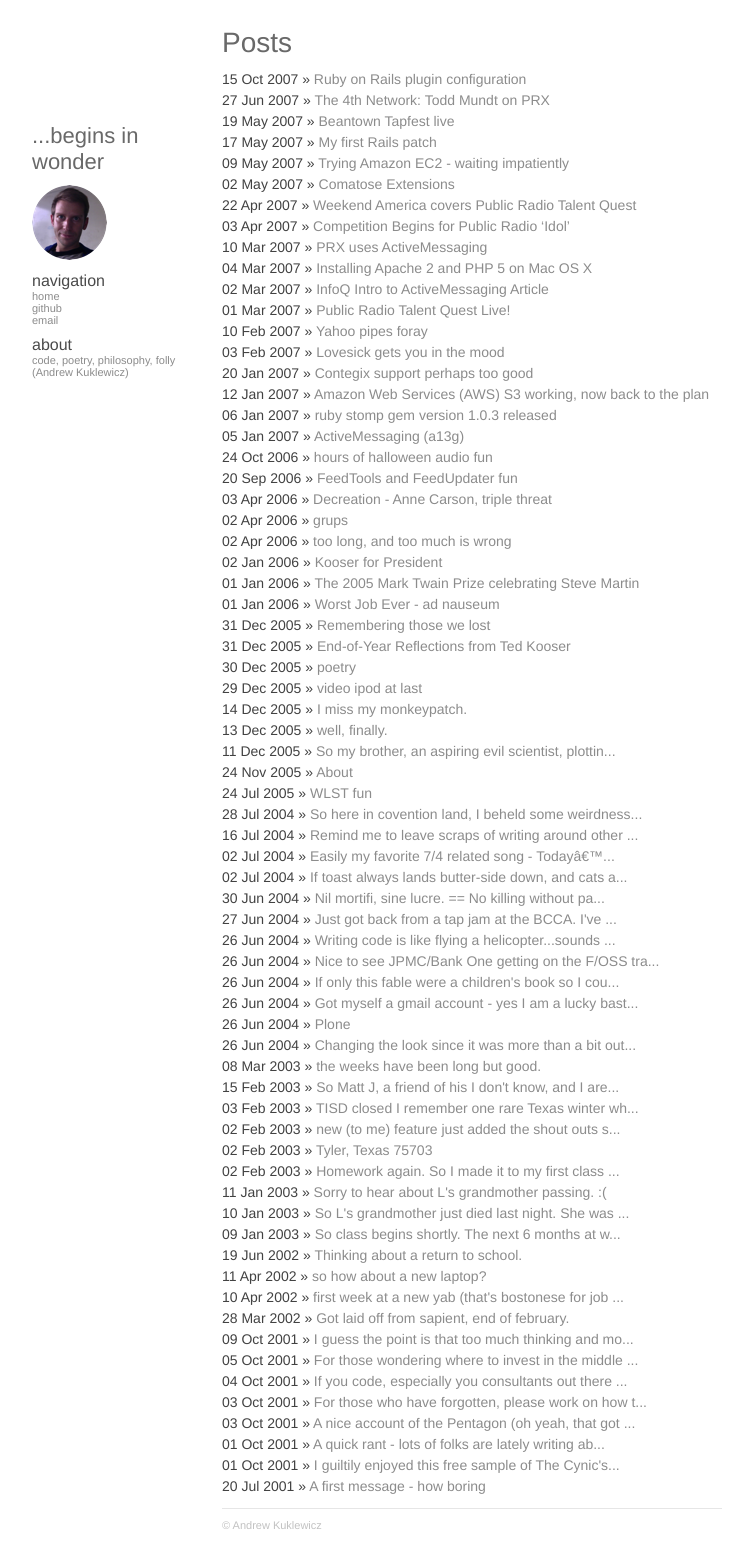
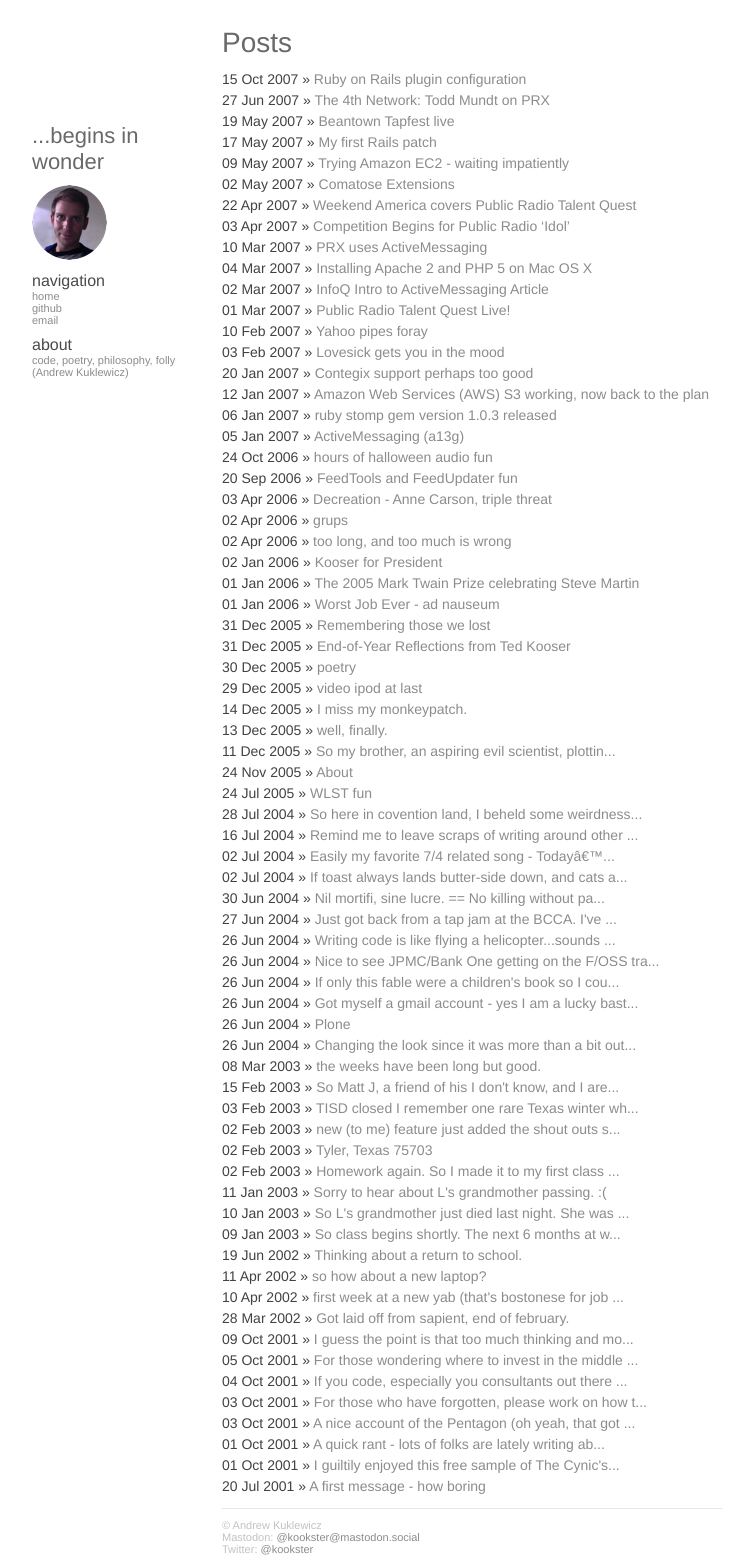
Before and after one commit to kookster/kookster.github.io, a Jekyll site: the page built from index.html, in a window 1280 px wide. Shown: the whole page, without its empty margins (258-998 px from the left). Built offline with Jekyll 4.4.1, drawn with Linux system fonts in a browser that asks for light colours; Markdown is read by kramdown in place of the engine named in the settings.

Commit message:
Add mastodon verify link, and twitter handle

```diff
--- a/_layouts/default.html
+++ b/_layouts/default.html
@@ -40,7 +40,9 @@
         {{ content }}
 
         <footer>
-          &copy; Andrew Kuklewicz
+            <div>&copy; Andrew Kuklewicz</div>
+            <div>Mastodon: <a rel="me" href="https://mastodon.social/@kookster">@kookster@mastodon.social</a></div>
+            <div>Twitter: <a href="https://twitter.com/kookster">@kookster</a></div>
         </footer>
       </div>
 
```
